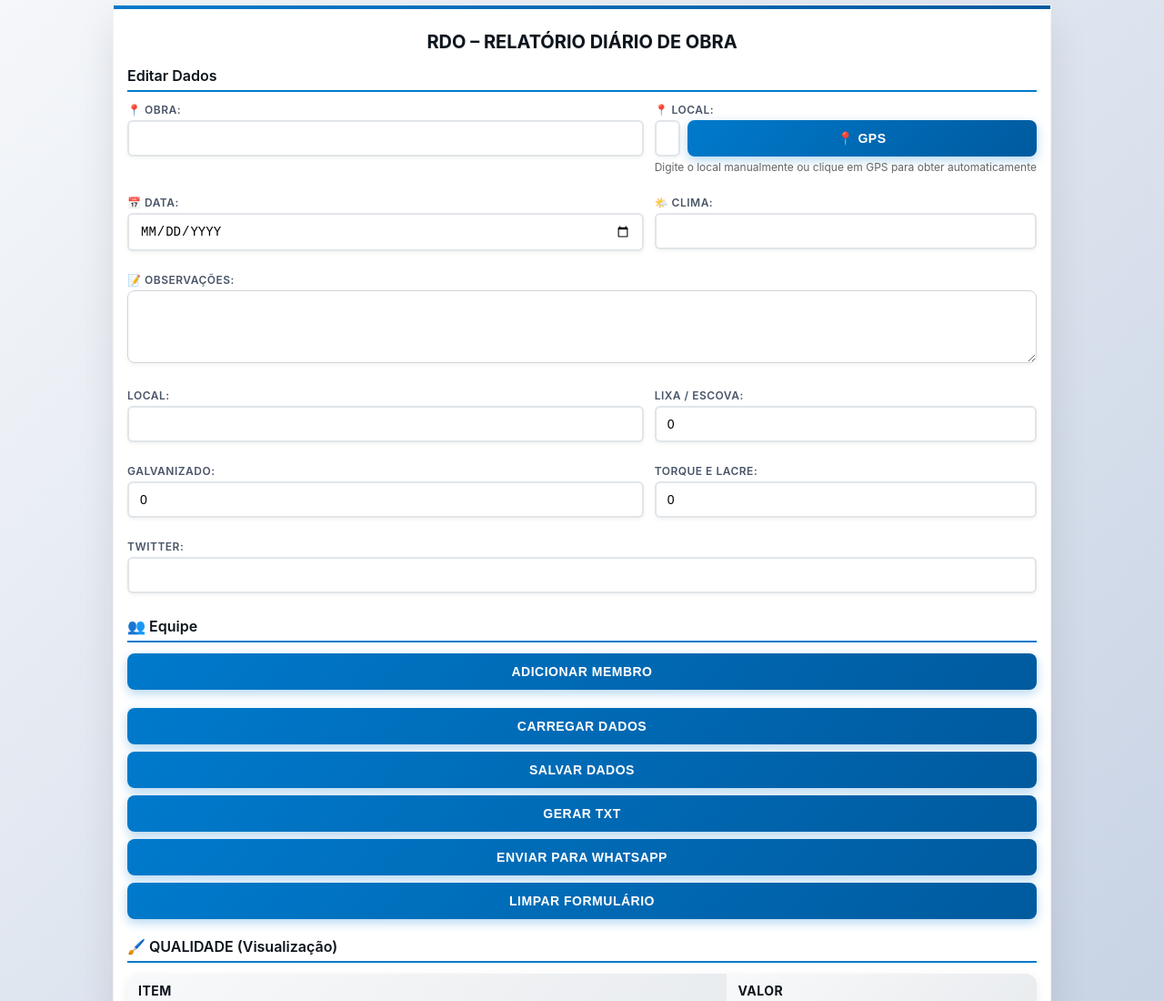
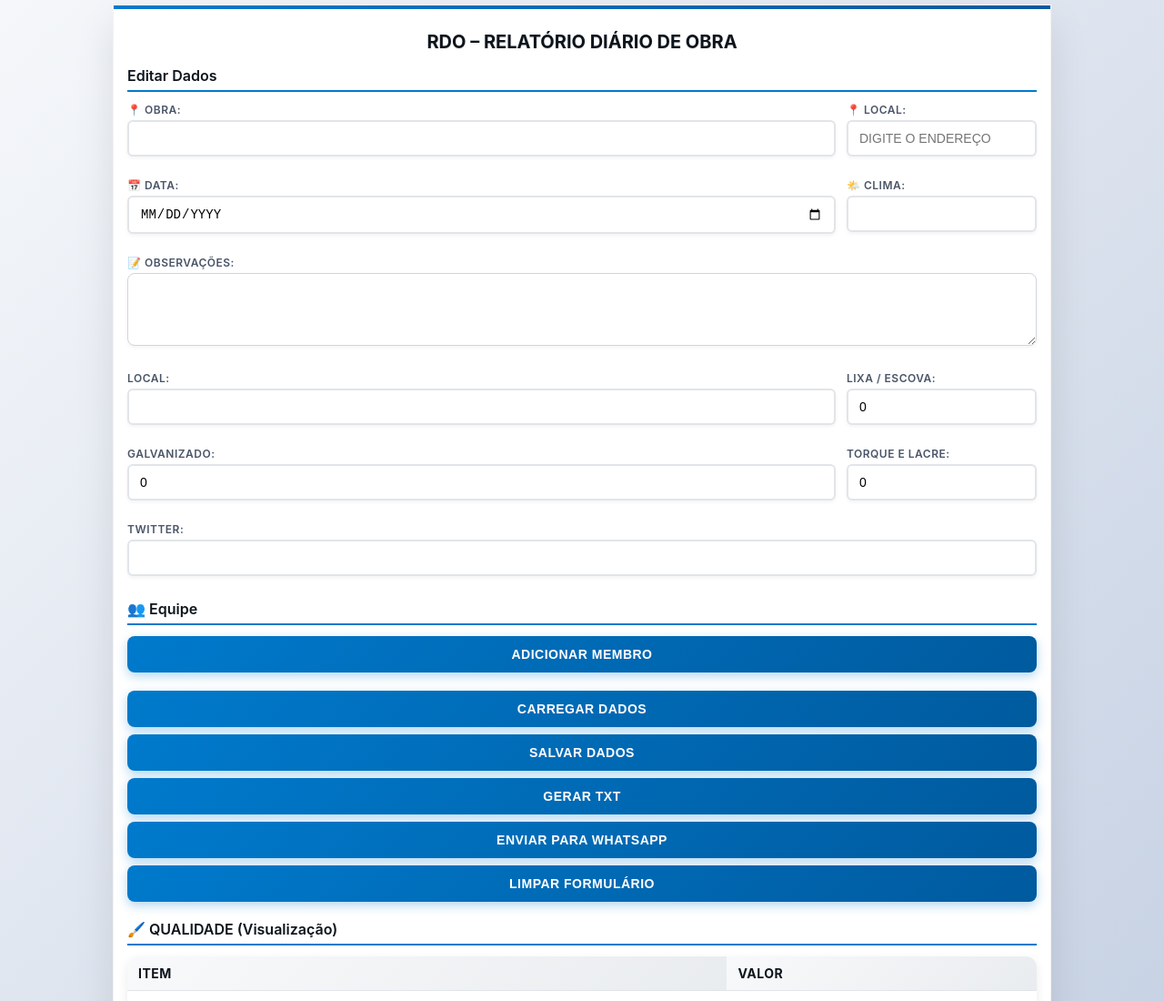
Before and after one commit to auriceliocruz/rdo, a plain HTML site: page index.html in a window 1280 px wide. Shown: the top 1100 px of the page at 91% size. Drawn offline with Linux system fonts and the light colour scheme.

Commit message:
Removido botão GPS, mantido apenas campo local

```diff
--- a/index.html
+++ b/index.html
@@ -343,11 +343,7 @@
                 </div>
                 <div class="form-group">
                     <label for="local">📍 Local:</label>
-                    <div style="display: flex; gap: 8px; align-items: stretch;">
-                        <input type="text" id="local" placeholder="Digite o endereço ou use GPS" style="flex: 1;">
-                        <button type="button" onclick="getGPSLocation()" style="padding: 12px 16px; background-color: #28a745; color: white; border: none; border-radius: 8px; cursor: pointer; white-space: nowrap;">📍 GPS</button>
-                    </div>
-                    <small style="color: #666; font-size: 12px; margin-top: 4px; display: block;">Digite o local manualmente ou clique em GPS para obter automaticamente</small>
+                    <input type="text" id="local" placeholder="Digite o endereço">
                 </div>
                 <div class="form-group">
                     <label for="data">📅 Data:</label>
```
